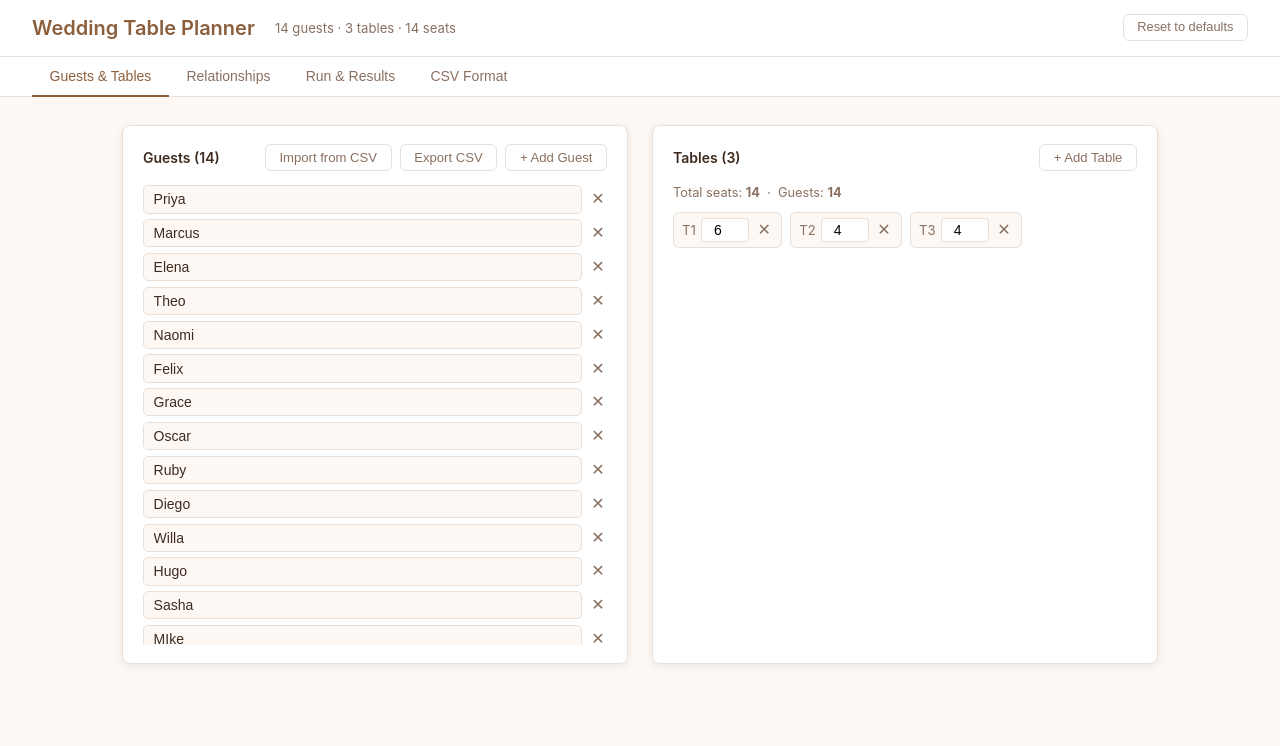
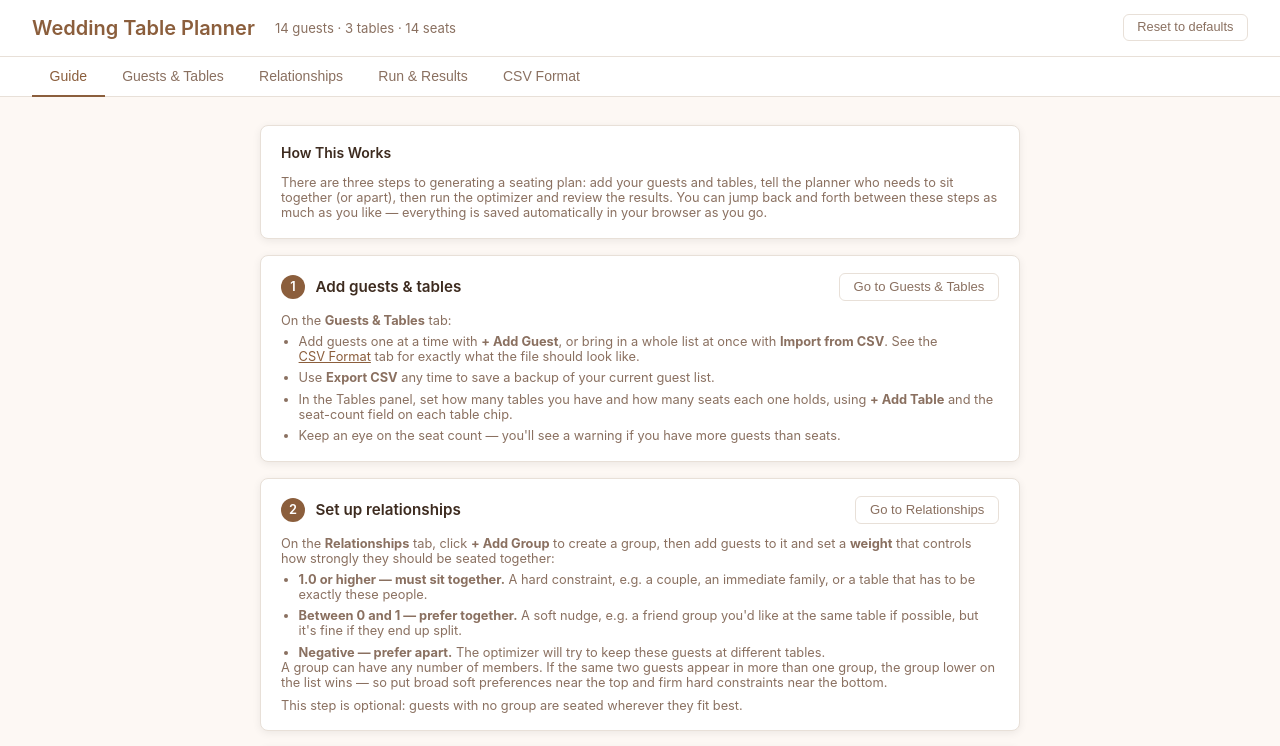
Before and after one commit to cwoodall/wedding-table-optimizer, a Vue app: page / in a window 1280 px wide. Shown: the top 746 px of the page. Built offline with nearby package versions, Linux system fonts and the light colour scheme.

Commit message:
Add help page

```diff
--- a/src/App.vue
+++ b/src/App.vue
@@ -6,11 +6,12 @@ import TableConfig from './components/TableConfig.vue';
 import RelationshipGroups from './components/RelationshipGroups.vue';
 import ResultsView from './components/ResultsView.vue';
 import CsvFormatHelp from './components/CsvFormatHelp.vue';
+import HelpGuide from './components/HelpGuide.vue';
 
-type Tab = 'setup' | 'relationships' | 'results' | 'csv-help';
+type Tab = 'guide' | 'setup' | 'relationships' | 'results' | 'csv-help';
 
 const store = usePlannerStore();
-const activeTab = ref<Tab>('setup');
+const activeTab = ref<Tab>('guide');
 
 onMounted(() => store.loadFromStorage());
 
@@ -31,6 +32,9 @@ function goToResults() {
   </header>
 
   <nav>
+    <button class="tab-btn" :class="{ active: activeTab === 'guide' }" @click="activeTab = 'guide'">
+      Guide
+    </button>
     <button class="tab-btn" :class="{ active: activeTab === 'setup' }" @click="activeTab = 'setup'">
       Guests &amp; Tables
     </button>
@@ -46,7 +50,8 @@ function goToResults() {
   </nav>
 
   <main class="content">
-    <div v-if="activeTab === 'setup'" class="grid-2">
+    <HelpGuide v-if="activeTab === 'guide'" @go-to-tab="t => activeTab = t" />
+    <div v-else-if="activeTab === 'setup'" class="grid-2">
       <GuestList />
       <TableConfig />
     </div>
--- /dev/null
+++ b/src/components/HelpGuide.vue
@@ -0,0 +1,134 @@
+<script setup lang="ts">
+defineEmits<{ 'go-to-tab': [tab: 'setup' | 'relationships' | 'results' | 'csv-help'] }>();
+</script>
+
+<template>
+  <div class="guide">
+    <div class="card">
+      <div class="card-title"><span>How This Works</span></div>
+      <p class="hint intro">
+        There are three steps to generating a seating plan: add your guests and tables, tell the
+        planner who needs to sit together (or apart), then run the optimizer and review the
+        results. You can jump back and forth between these steps as much as you like &mdash;
+        everything is saved automatically in your browser as you go.
+      </p>
+    </div>
+
+    <div class="card step">
+      <div class="step-hdr">
+        <span class="step-num">1</span>
+        <h3>Add guests &amp; tables</h3>
+        <button class="btn btn-ghost" @click="$emit('go-to-tab', 'setup')">Go to Guests &amp; Tables</button>
+      </div>
+
+      <p class="hint">On the <strong>Guests &amp; Tables</strong> tab:</p>
+      <ul class="hint step-list">
+        <li>
+          Add guests one at a time with <strong>+ Add Guest</strong>, or bring in a whole list at
+          once with <strong>Import from CSV</strong>. See the <button class="link-btn" @click="$emit('go-to-tab', 'csv-help')">CSV Format</button>
+          tab for exactly what the file should look like.
+        </li>
+        <li>Use <strong>Export CSV</strong> any time to save a backup of your current guest list.</li>
+        <li>
+          In the Tables panel, set how many tables you have and how many seats each one holds,
+          using <strong>+ Add Table</strong> and the seat-count field on each table chip.
+        </li>
+        <li>
+          Keep an eye on the seat count &mdash; you'll see a warning if you have more guests than
+          seats.
+        </li>
+      </ul>
+    </div>
+
+    <div class="card step">
+      <div class="step-hdr">
+        <span class="step-num">2</span>
+        <h3>Set up relationships</h3>
+        <button class="btn btn-ghost" @click="$emit('go-to-tab', 'relationships')">Go to Relationships</button>
+      </div>
+
+      <p class="hint">
+        On the <strong>Relationships</strong> tab, click <strong>+ Add Group</strong> to create a
+        group, then add guests to it and set a <strong>weight</strong> that controls how strongly
+        they should be seated together:
+      </p>
+      <ul class="hint step-list">
+        <li><strong>1.0 or higher &mdash; must sit together.</strong> A hard constraint, e.g. a couple, an immediate family, or a table that has to be exactly these people.</li>
+        <li><strong>Between 0 and 1 &mdash; prefer together.</strong> A soft nudge, e.g. a friend group you'd like at the same table if possible, but it's fine if they end up split.</li>
+        <li><strong>Negative &mdash; prefer apart.</strong> The optimizer will try to keep these guests at different tables.</li>
+      </ul>
+      <p class="hint">
+        A group can have any number of members. If the same two guests appear in more than one
+        group, the group lower on the list wins &mdash; so put broad soft preferences near the top
+        and firm hard constraints near the bottom.
+      </p>
+      <p class="hint">
+        This step is optional: guests with no group are seated wherever they fit best.
+      </p>
+    </div>
+
+    <div class="card step">
+      <div class="step-hdr">
+        <span class="step-num">3</span>
+        <h3>Run &amp; review results</h3>
+        <button class="btn btn-ghost" @click="$emit('go-to-tab', 'results')">Go to Run &amp; Results</button>
+      </div>
+
+      <p class="hint">On the <strong>Run &amp; Results</strong> tab:</p>
+      <ul class="hint step-list">
+        <li>Pick how many different seating options to generate, then click <strong>Run Optimization</strong>.</li>
+        <li>Each option shows a score (higher is better) &mdash; the optimizer sorts options best-first.</li>
+        <li>
+          Any hard "prefer apart" violations or split soft preferences are called out under each
+          option, so you can see exactly what was traded off.
+        </li>
+        <li>Happy with an option? Use its <strong>Export CSV</strong> button to download the table assignments.</li>
+      </ul>
+      <p class="hint">
+        Not the result you wanted? Go back and adjust groups, table sizes, or the guest list, then
+        run again &mdash; nothing is final until you export it.
+      </p>
+    </div>
+  </div>
+</template>
+
+<style scoped>
+.guide { max-width: 760px; margin: 0 auto; display: flex; flex-direction: column; gap: 1rem; }
+.intro { margin-top: 0.1rem; }
+
+.step-hdr {
+  display: flex;
+  align-items: center;
+  gap: 0.65rem;
+  margin-bottom: 0.75rem;
+}
+.step-hdr h3 { font-size: 0.95rem; font-weight: 600; color: var(--text); flex: 1; }
+.step-num {
+  display: inline-flex;
+  align-items: center;
+  justify-content: center;
+  width: 1.5rem;
+  height: 1.5rem;
+  border-radius: 50%;
+  background: var(--primary);
+  color: white;
+  font-size: 0.8rem;
+  font-weight: 600;
+  flex-shrink: 0;
+}
+
+.step-list { padding-left: 1.1rem; display: flex; flex-direction: column; gap: 0.4rem; margin-top: 0.4rem; }
+.step-list li { list-style: disc; }
+.step p + p { margin-top: 0.5rem; }
+.step p + ul { margin-top: 0.4rem; }
+
+.link-btn {
+  background: none;
+  border: none;
+  padding: 0;
+  font: inherit;
+  color: var(--primary);
+  text-decoration: underline;
+  cursor: pointer;
+}
+</style>
```
